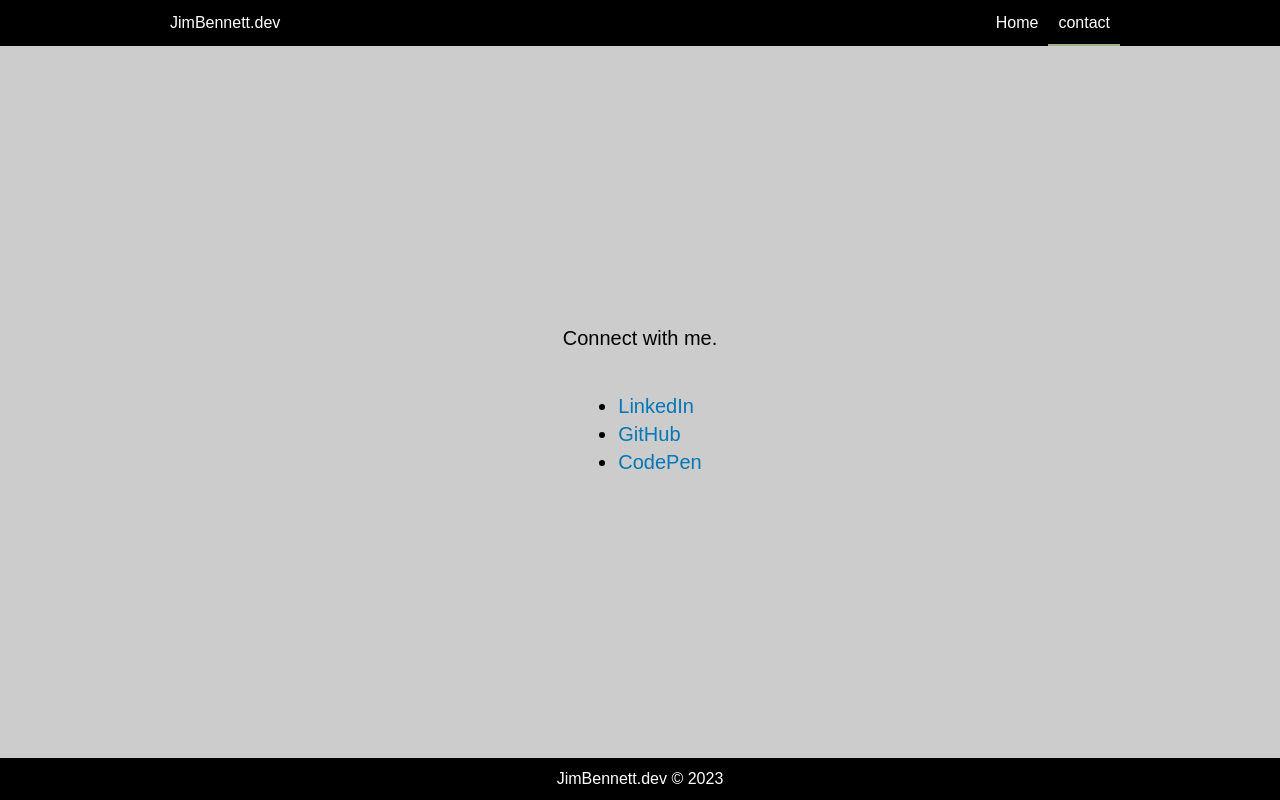
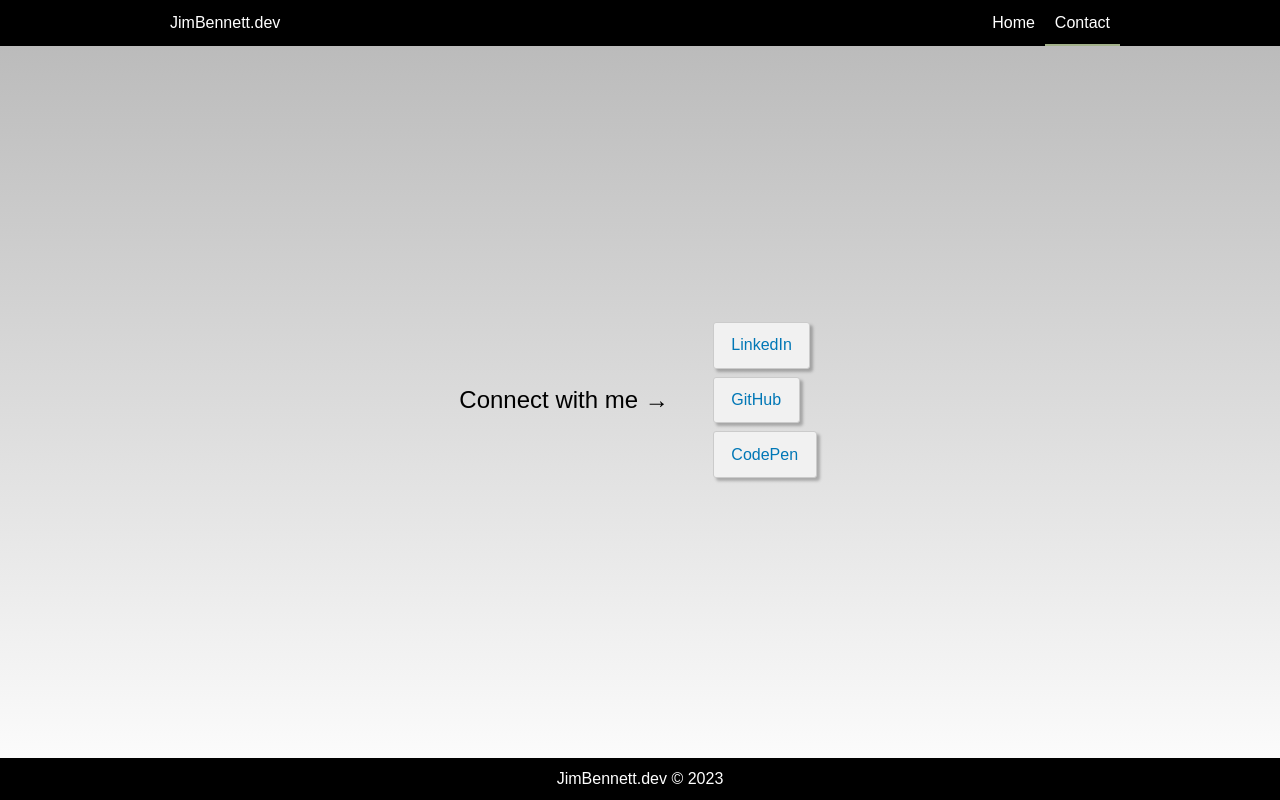
Before and after one commit to resonantdoghouse/jimbennett.dev, a React (Vite) app: page /contact in a window 1280 px wide. Built offline with nearby package versions, Linux system fonts and the light colour scheme.

Commit message:
add more general style

```diff
--- a/src/App.jsx
+++ b/src/App.jsx
@@ -1,21 +1,21 @@
-import { Routes, Route } from 'react-router-dom';
-import AppHeader from './components/AppHeader';
-import AppFooter from './components/AppFooter';
-import HomePage from './pages/HomePage';
-import ContactPage from './pages/ContactPage';
-import './App.scss';
+import { Routes, Route } from 'react-router-dom'
+import AppHeader from './components/AppHeader'
+import AppFooter from './components/AppFooter'
+import HomePage from './pages/HomePage'
+import ContactPage from './pages/ContactPage'
+import './App.scss'
 
 const App = () => (
   <div className="App">
     <AppHeader />
-    <main className="main">
-      <Routes>
-        <Route path="/" element={<HomePage />} />
-        <Route path="/contact" element={<ContactPage />} />
-      </Routes>
-    </main>
+
+    <Routes>
+      <Route path="/" element={<HomePage />} />
+      <Route path="/contact" element={<ContactPage />} />
+    </Routes>
+
     <AppFooter />
   </div>
-);
+)
 
-export default App;
+export default App
--- a/src/App.scss
+++ b/src/App.scss
@@ -2,17 +2,8 @@
 
 .App {
   display: flex;
-  flex-direction: column;
+  flex-direction: row;
+  width: 100vw;
   min-height: 100vh;
   background: #ccc;
 }
-
-.main {
-  @extend %wrapper;
-  flex-grow: 1;
-  display: flex;
-  flex-direction: column;
-  align-items: center;
-  justify-content: center;
-  font-size: 1.25rem;
-}
--- a/src/components/AppHeader/AppHeader.jsx
+++ b/src/components/AppHeader/AppHeader.jsx
@@ -1,5 +1,5 @@
-import { Link, NavLink } from 'react-router-dom';
-import './AppHeader.scss';
+import { Link, NavLink } from 'react-router-dom'
+import './AppHeader.scss'
 
 const AppHeader = () => (
   <header className="AppHeader">
@@ -22,11 +22,11 @@ const AppHeader = () => (
           }
           to="/contact"
         >
-          contact
+          Contact
         </NavLink>
       </nav>
     </div>
   </header>
-);
+)
 
-export default AppHeader;
+export default AppHeader
--- /dev/null
+++ b/src/generativeTerrainSketch.js
@@ -0,0 +1,39 @@
+const sketch = (p5) => {
+  const generateTerrain = () => {
+    for (let x = 0; x < window.innerWidth; x += 6) {
+      const offsetX = 0.02 * x // cache x offset
+      for (let y = 0; y < window.innerHeight; y += 6) {
+        const offsetY = 0.02 * y // cache y offset
+        let c = 255 * p5.noise(offsetX, offsetY)
+        p5.fill(c) // grayscale
+        if (c > 170) {
+          p5.fill(255, 255, 255) // mountain top
+        } else if (c > 130) {
+          p5.fill(43, 45, 66) // mountain
+        } else if (c > 76) {
+          p5.fill(0, 111, 50) // grass
+        } else {
+          p5.fill(69, 123, 157) // water
+        }
+        p5.rect(x, y, 10, 10) // draw shape
+      }
+    }
+  }
+
+  p5.setup = () => {
+    p5.createCanvas(window.innerWidth, window.innerHeight)
+    p5.background(0)
+    p5.noStroke()
+    p5.noLoop()
+  }
+
+  p5.draw = () => {
+    generateTerrain()
+  }
+
+  p5.windowResized = () => {
+    p5.resizeCanvas(p5.windowWidth, p5.windowHeight)
+  }
+}
+
+export default sketch
--- a/src/pages/ContactPage/ContactPage.jsx
+++ b/src/pages/ContactPage/ContactPage.jsx
@@ -1,8 +1,8 @@
-import './ContactPage.scss';
+import './ContactPage.scss'
 
 const ContactPage = () => (
-  <>
-    <p>Connect with me.</p>
+  <section className="ContactPage">
+    <h1>Connect with me &rarr;</h1>
     <ul className="connect-list">
       <li className="connect-list__item">
         <a
@@ -32,7 +32,7 @@ const ContactPage = () => (
         </a>
       </li>
     </ul>
-  </>
-);
+  </section>
+)
 
-export default ContactPage;
+export default ContactPage
--- a/src/pages/ContactPage/ContactPage.scss
+++ b/src/pages/ContactPage/ContactPage.scss
@@ -1,7 +1,29 @@
+@use '../../styles/mixins.scss';
+
+.ContactPage {
+  background: linear-gradient(rgba(0, 0, 0, 0.1), rgba(255, 255, 255, 1));
+  width: 100%;
+  @include mixins.flex(row, center, center);
+}
+
 .connect-list {
+  @include mixins.flex(column, flex-start);
+  $self: &;
   &__item {
+    border: 1px solid #cbcbcb;
+    background: #f1f1f1;
+    border-radius: 3px;
+    transition: 0.25s;
+    margin: 0.25rem;
+    box-shadow: 3px 3px 3px rgba(0, 0, 0, 0.25);
+    display: inline-flex;
+    &:hover {
+      background: #fff;
+      box-shadow: 3px 4px 6px rgba(0, 0, 0, 0.25);
+    }
   }
   &__link {
+    padding: 0.7rem 1.1rem;
     text-decoration: none;
     color: var(--color-secondary);
   }
--- a/src/pages/HomePage/HomePage.jsx
+++ b/src/pages/HomePage/HomePage.jsx
@@ -1,47 +1,18 @@
-import { ReactP5Wrapper } from 'react-p5-wrapper';
-import './HomePage.scss';
-
-const sketch = (p5) => {
-  const generateTerrain = () => {
-    for (let x = 0; x < window.innerWidth; x += 6) {
-      const offsetX = 0.02 * x; // cache x offset
-      for (let y = 0; y < window.innerHeight; y += 6) {
-        const offsetY = 0.02 * y; // cache y offset
-        let c = 255 * p5.noise(offsetX, offsetY);
-        p5.fill(c); // grayscale
-        if (c > 170) {
-          p5.fill(255, 255, 255); // mountain top
-        } else if (c > 130) {
-          p5.fill(43, 45, 66); // mountain
-        } else if (c > 76) {
-          p5.fill(0, 111, 50); // grass
-        } else {
-          p5.fill(69, 123, 157); // water
-        }
-        p5.rect(x, y, 10, 10); // draw shape
-      }
-    }
-  };
-
-  p5.setup = () => {
-    p5.createCanvas(window.innerWidth, window.innerHeight);
-    p5.background(0);
-    p5.noStroke();
-    p5.noLoop();
-  };
-
-  p5.draw = () => {
-    generateTerrain();
-  };
-};
+import { ReactP5Wrapper } from 'react-p5-wrapper'
+import { Link } from 'react-router-dom'
+import sketch from '../../generativeTerrainSketch'
+import './HomePage.scss'
 
 const HomePage = () => (
   <>
     <div className="overlay">
       <h1 className="overlay__title">Hello, World 👋</h1>
+      <Link to="/contact" className="Link">
+        Contact
+      </Link>
     </div>
     <ReactP5Wrapper sketch={sketch} />
   </>
-);
+)
 
-export default HomePage;
+export default HomePage
--- a/src/pages/HomePage/HomePage.scss
+++ b/src/pages/HomePage/HomePage.scss
@@ -11,3 +11,22 @@
     padding: 2.5rem 3.625rem;
   }
 }
+
+.Link {
+  padding: 0.7rem 1.1rem;
+  text-decoration: none;
+  color: var(--color-secondary);
+  border: 1px solid #cbcbcb;
+  background: #000;
+  color: #fff;
+  border-radius: 3px;
+  transition: 0.25s;
+  margin: 0.25rem;
+  box-shadow: 3px 3px 3px rgba(0, 0, 0, 0.25);
+  display: inline-flex;
+  &:hover {
+    background: #fff;
+    color: #000;
+    box-shadow: 3px 4px 6px rgba(0, 0, 0, 0.25);
+  }
+}
--- /dev/null
+++ b/src/styles/mixins.scss
@@ -0,0 +1,6 @@
+@mixin flex($direction: row, $align: center, $justify: center) {
+  display: flex;
+  flex-direction: $direction;
+  align-items: $align;
+  justify-content: $justify;
+}
```
